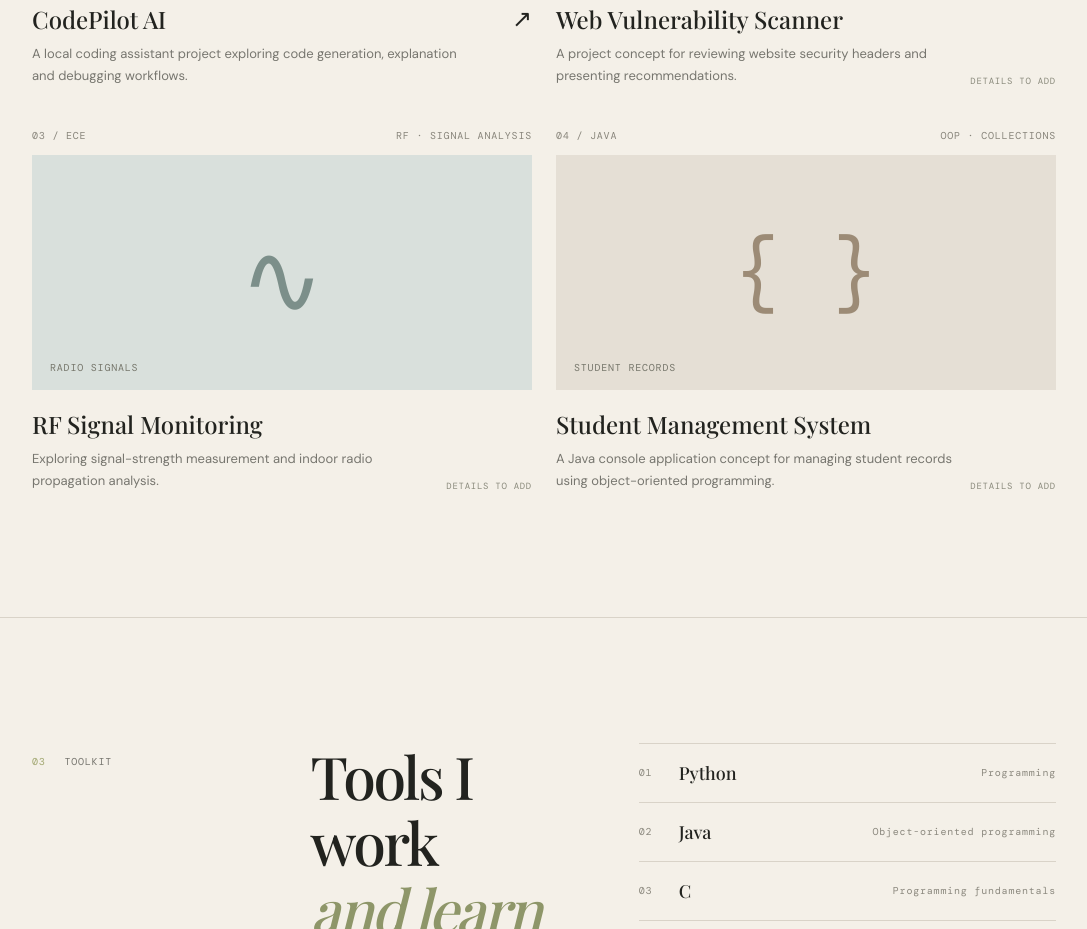
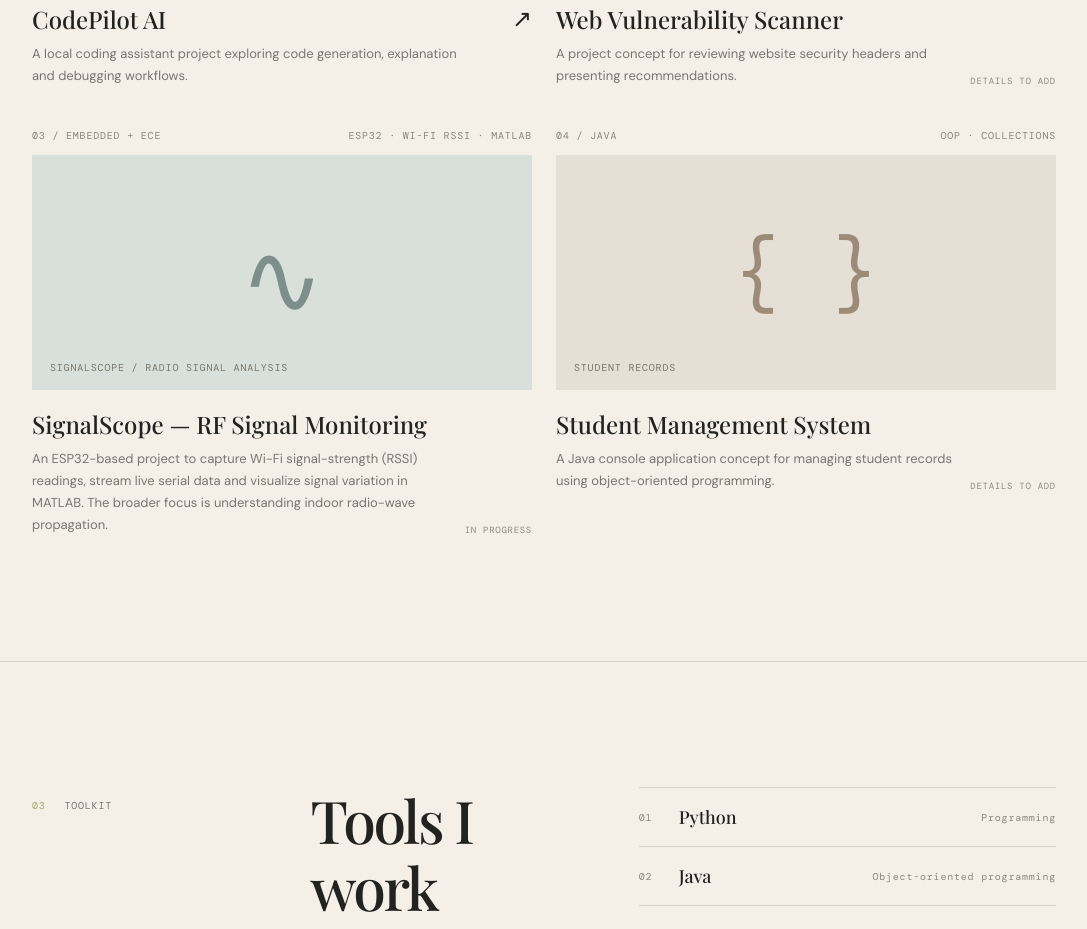
Before and after one commit to MukeshBalaji80/MukeshBalaji80, a plain HTML site: page docs/index.html in a window 1280 px wide. Shown: the part 2120-3049 px from the top of the page, without its empty margins (96-1183 px from the left). Drawn offline with nearby package versions, Linux system fonts and the light colour scheme.

Commit message:
Feature SignalScope embedded RF project on portfolio

```diff
--- a/docs/index.html
+++ b/docs/index.html
@@ -46,7 +46,7 @@
       <div class="project-grid">
         <article class="project-card project-featured"><div class="project-topline"><span>01 / SOFTWARE</span><span>PYTHON · FASTAPI</span></div><div class="project-art art-code"><span class="art-glyph">⌘</span><span class="art-caption">LOCAL DEVELOPMENT TOOL</span></div><div class="project-info"><div><h3>CodePilot AI</h3><p>A local coding assistant project exploring code generation, explanation and debugging workflows.</p></div><a href="https://github.com/MukeshBalaji80/codepilot-ai" target="_blank" rel="noreferrer" aria-label="View CodePilot AI on GitHub">↗</a></div></article>
         <article class="project-card"><div class="project-topline"><span>02 / SECURITY</span><span>WEB · PYTHON</span></div><div class="project-art art-security"><span class="art-glyph">⌁</span><span class="art-caption">WEB SECURITY REVIEW</span></div><div class="project-info"><div><h3>Web Vulnerability Scanner</h3><p>A project concept for reviewing website security headers and presenting recommendations.</p></div><span class="project-status">DETAILS TO ADD</span></div></article>
-        <article class="project-card"><div class="project-topline"><span>03 / ECE</span><span>RF · SIGNAL ANALYSIS</span></div><div class="project-art art-rf"><span class="art-glyph">∿</span><span class="art-caption">RADIO SIGNALS</span></div><div class="project-info"><div><h3>RF Signal Monitoring</h3><p>Exploring signal-strength measurement and indoor radio propagation analysis.</p></div><span class="project-status">DETAILS TO ADD</span></div></article>
+        <article class="project-card project-featured"><div class="project-topline"><span>03 / EMBEDDED + ECE</span><span>ESP32 · WI-FI RSSI · MATLAB</span></div><div class="project-art art-rf"><span class="art-glyph">∿</span><span class="art-caption">SIGNALSCOPE / RADIO SIGNAL ANALYSIS</span></div><div class="project-info"><div><h3>SignalScope — RF Signal Monitoring</h3><p>An ESP32-based project to capture Wi-Fi signal-strength (RSSI) readings, stream live serial data and visualize signal variation in MATLAB. The broader focus is understanding indoor radio-wave propagation.</p></div><span class="project-status">IN PROGRESS</span></div></article>
         <article class="project-card"><div class="project-topline"><span>04 / JAVA</span><span>OOP · COLLECTIONS</span></div><div class="project-art art-java"><span class="art-glyph">{ }</span><span class="art-caption">STUDENT RECORDS</span></div><div class="project-info"><div><h3>Student Management System</h3><p>A Java console application concept for managing student records using object-oriented programming.</p></div><span class="project-status">DETAILS TO ADD</span></div></article>
       </div>
     </section>
```
